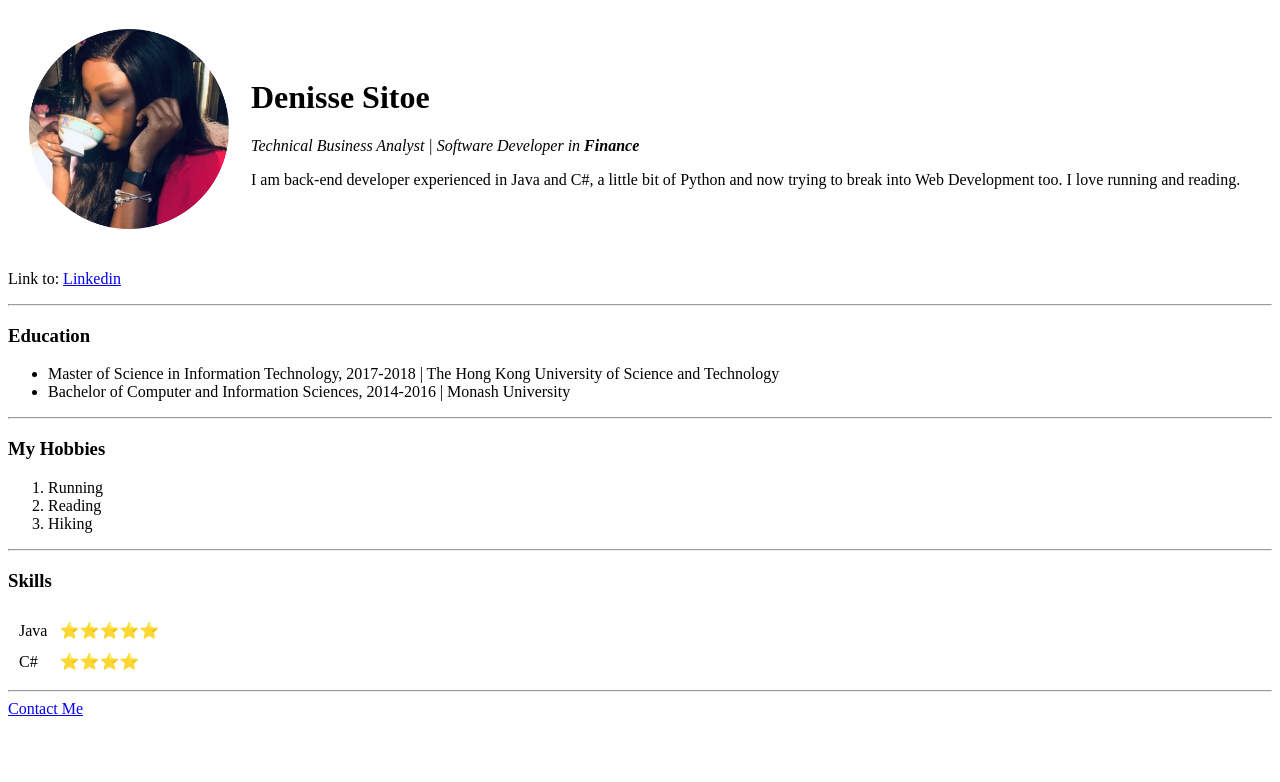
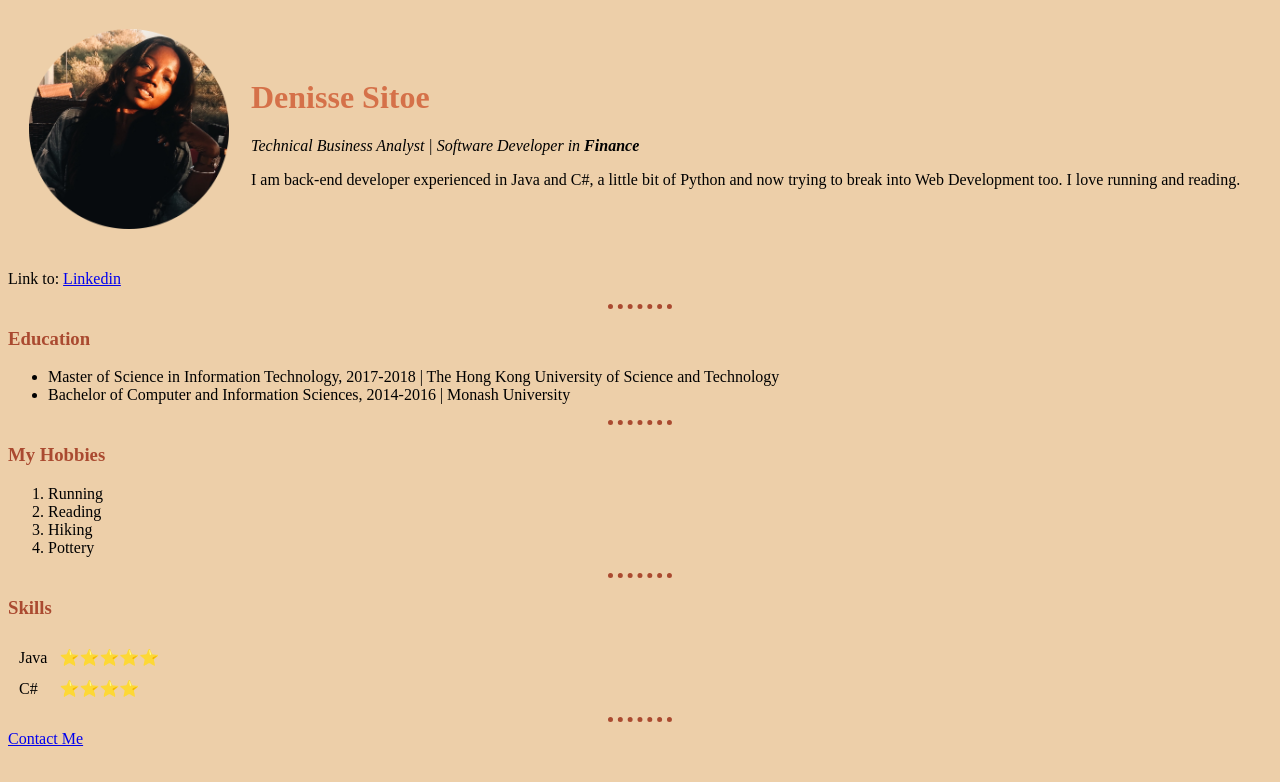
Before and after one commit to msdcss/cv, a plain HTML site: page index.html in a window 1280 px wide. Drawn offline with Linux system fonts and the light colour scheme.

Commit message:
More Styling

```diff
--- /dev/null
+++ b/css/styles.css
@@ -0,0 +1,29 @@
+body {
+  background-color: #edcfa9;
+}
+
+hr {
+  width: 5%;
+  border-style: none;
+  border-color: #aa4a30;
+  border-top-style: dotted;
+  border-width:5px;
+
+}
+
+h1 {
+  color: #d57149;
+}
+
+h3 {
+  color: #aa4a30;
+}
+
+p {
+  color: #000;
+}
+
+img {
+  height:200px;
+  width:200px;
+}
--- a/index.html
+++ b/index.html
@@ -3,13 +3,14 @@
 
 <head>
   <meta charset="utf-8">
-  <title>Denisse's Personal Site</title>
+  <title>Denisse Sitoe | Personal Site</title>
+  <link rel="stylesheet" href="css/styles.css">
 </head>
 
 <body>
   <table cellspacing="20">
     <tr>
-      <td><img src="images/circle-cropped.png" alt="Denisse profile picture" height="200" width="200"></td>
+      <td><img src="images/Profile.png" alt="Denisse profile picture" ></td>
       <td>
         <h1>Denisse Sitoe</h1>
         <p><em>Technical Business Analyst | Software Developer in <strong>Finance</strong></em></p>
@@ -33,6 +34,7 @@
     <li>Running</li>
     <li>Reading</li>
     <li>Hiking</li>
+    <li>Pottery</li>
   </ol>
   <hr>
   <h3>Skills</h3>
```
Also changed, not shown: contact-me.html (+1 -0 lines), images/Profile.png (added), 1 other file.
